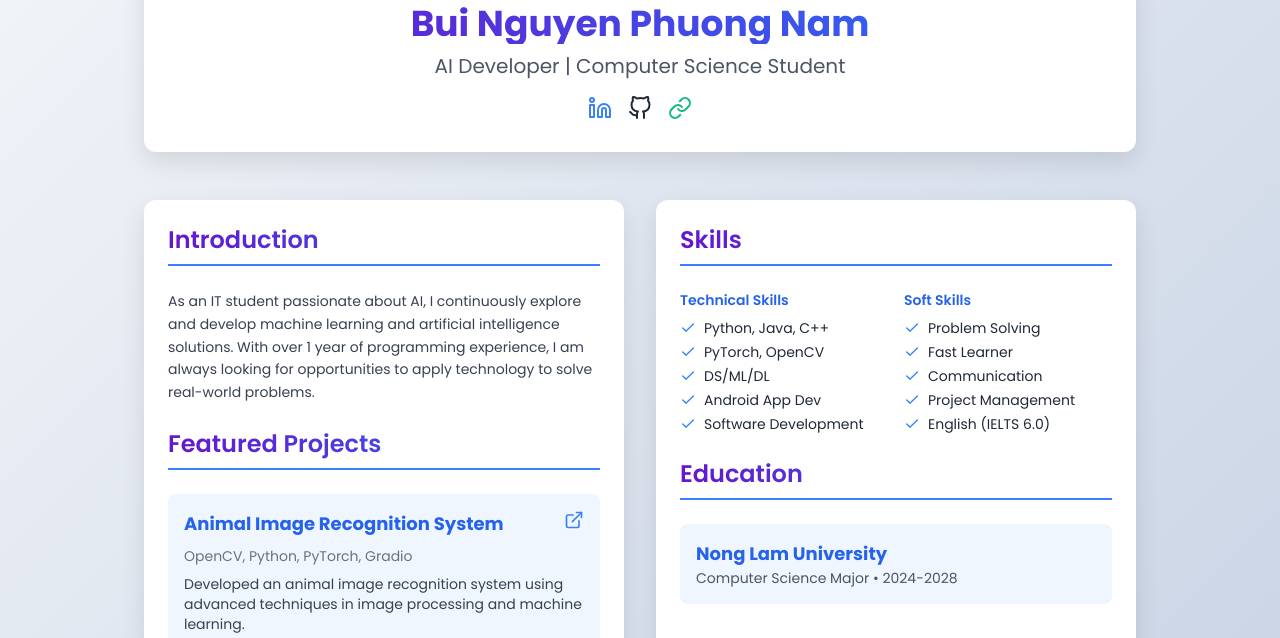
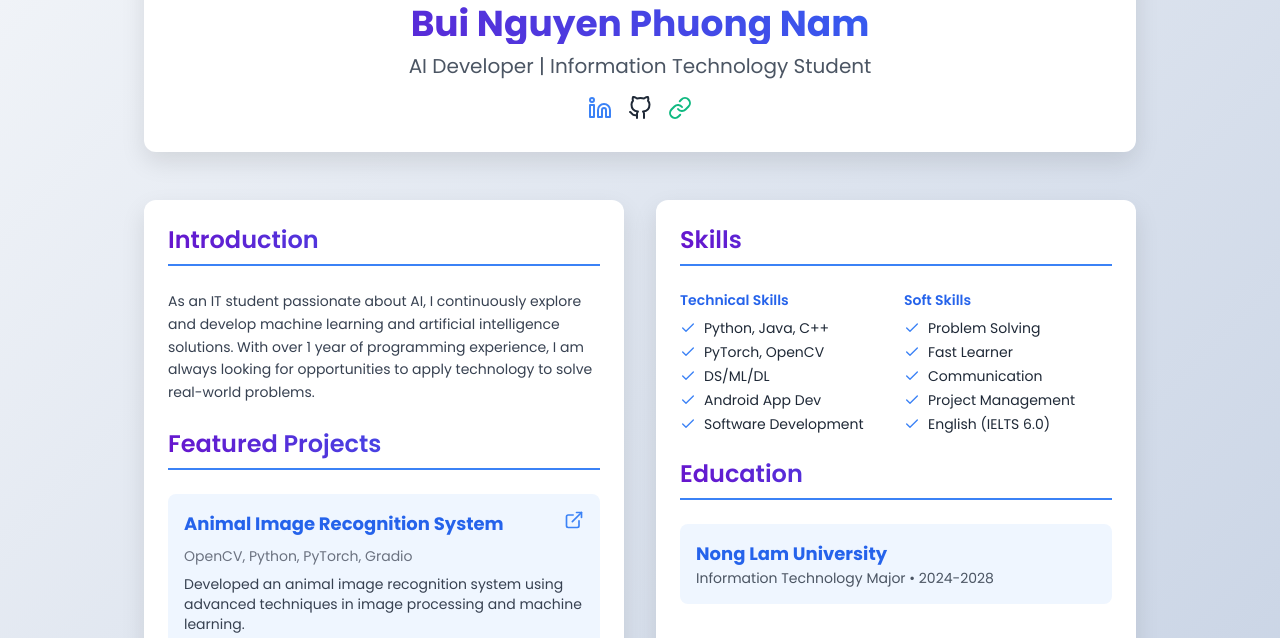
Before and after one commit to Mushrum-mmb/Mushrum-mmb.github.io, a plain HTML site: page index.html in a window 1280 px wide. Shown: the part 267-905 px from the top of the page. Drawn offline with nearby package versions, Linux system fonts and the light colour scheme.

Commit message:
Update index.html

```diff
--- a/index.html
+++ b/index.html
@@ -33,7 +33,7 @@
                 </div>
             </div>
             <h1 class="text-4xl font-bold gradient-text mb-2">Bui Nguyen Phuong Nam</h1>
-            <p class="text-xl text-gray-600 mb-4">AI Developer | Computer Science Student</p>
+            <p class="text-xl text-gray-600 mb-4">AI Developer | Information Technology Student</p>
             <div class="flex justify-center space-x-4">
                 <a href="https://www.linkedin.com/in/namush-bui-555948335/" target="_blank" class="text-blue-500 hover:text-blue-700 transition transform hover:scale-110">
                     <i data-feather="linkedin" class="w-6 h-6"></i>
@@ -137,7 +137,7 @@
                 <h2 class="text-2xl font-semibold border-b-2 border-blue-500 pb-2 my-6 gradient-text">Education</h2>
                 <div class="bg-blue-50 p-4 rounded-lg">
                     <h3 class="font-bold text-lg text-blue-600">Nong Lam University</h3>
-                    <p class="text-sm text-gray-600">Computer Science Major • 2024-2028</p>
+                    <p class="text-sm text-gray-600">Information Technology Major • 2024-2028</p>
                 </div>
             </section>
         </main>
```
